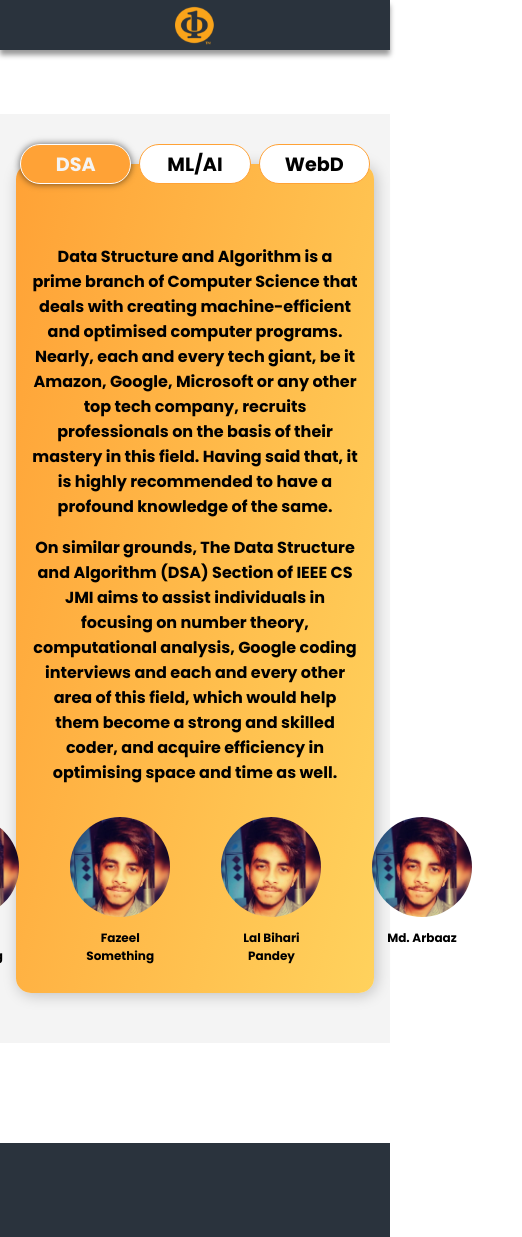
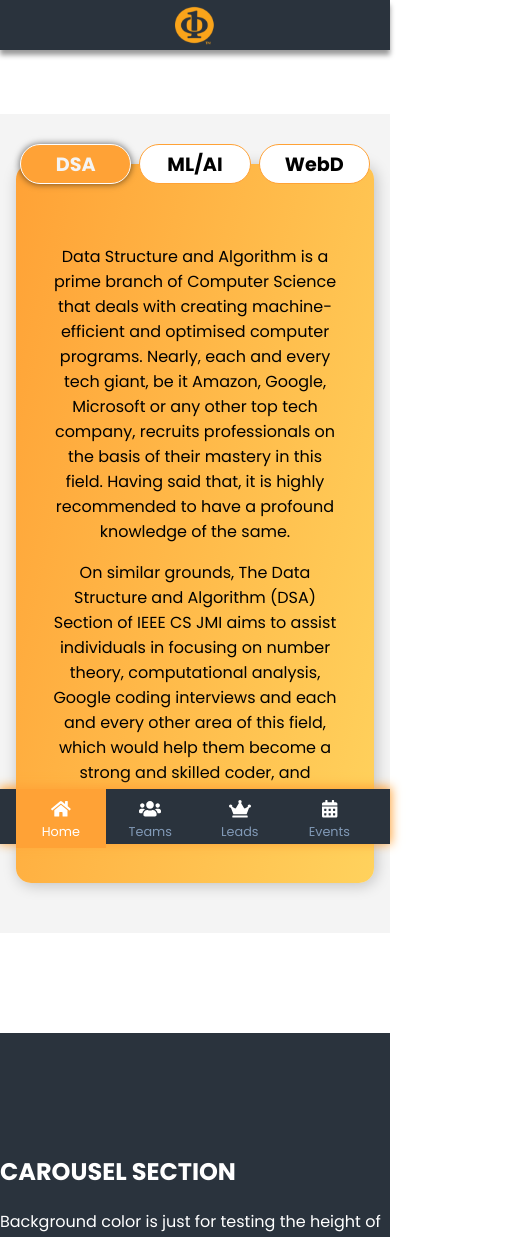
Before and after one commit to IEEE-CS-JMI-Student-Chapter/react-website, a React (Create React App) app: page / in a window 390 px wide. Shown: the top 1237 px of the page, 522 px wide, since content can reach past the window. Built offline with nearby package versions, Linux system fonts and the light colour scheme.

Commit message:
mobile navbar

```diff
--- a/package.json
+++ b/package.json
@@ -3,6 +3,9 @@
   "version": "0.1.0",
   "private": true,
   "dependencies": {
+    "@fortawesome/fontawesome-svg-core": "^1.2.36",
+    "@fortawesome/free-solid-svg-icons": "^5.15.4",
+    "@fortawesome/react-fontawesome": "^0.1.15",
     "@testing-library/jest-dom": "^5.14.1",
     "@testing-library/react": "^11.2.7",
     "@testing-library/user-event": "^12.8.3",
@@ -12,6 +15,7 @@
     "react-router-dom": "^5.3.0",
     "react-scripts": "4.0.3",
     "styled-components": "^5.3.1",
+    "swiper": "^7.0.3",
     "web-vitals": "^1.1.2"
   },
   "scripts": {
--- a/src/App.js
+++ b/src/App.js
@@ -4,10 +4,12 @@
 import Home from "./pages/Home";
 import Events from "./pages/Events";
 import "./styles.css";
+import MobileNav from "./components/NavbarMobile/MobileNav";
 const App = () => {
   return (
     <Router>
       <Navbar />
+      <MobileNav />
       <Switch>
         <Route exact path="/" component={Home} />
         <Route exact path="/events" component={Events} />
--- a/src/components/NavbarMobile/MobileNav.jsx
+++ b/src/components/NavbarMobile/MobileNav.jsx
@@ -1,11 +1,25 @@
-import React from 'react'
+import React from "react";
+import classes from "./NavbarMobile.module.css";
+import { FontAwesomeIcon } from "@fortawesome/react-fontawesome";
+import * as icons from "@fortawesome/free-solid-svg-icons";
+import NavItem from "./NavItem";
+const MobileNav = () => {
+  return (
+    <div className={classes["nav-container"]}>
+      <NavItem to="/" icon={<FontAwesomeIcon icon={icons.faHome} />}>
+        Home
+      </NavItem>
+      <NavItem to="/teams" icon={<FontAwesomeIcon icon={icons.faUsers} />}>
+        Teams
+      </NavItem>
+      <NavItem to="/leads" icon={<FontAwesomeIcon icon={icons.faCrown} />}>
+        Leads
+      </NavItem>
+      <NavItem to="/events" icon={<FontAwesomeIcon icon={icons.faCalendarAlt} />}>
+        Events
+      </NavItem>
+    </div>
+  );
+};
 
-const MobileNav = () => {
-    return (
-        <div>
-
-        </div>
-    )
-}
-
-export default MobileNav
+export default MobileNav;
--- a/src/components/NavbarMobile/NavItem.jsx
+++ b/src/components/NavbarMobile/NavItem.jsx
@@ -1,10 +1,14 @@
 import React from "react";
 import classes from "./NavbarMobile.module.css";
+import { NavLink } from "react-router-dom";
+const NavItem = (props) => {
+  return (
+    <NavLink exact={true} activeClassName={classes.active} to={props.to} className={`${classes["nav-item"]}`}>
+      <span className={classes["nav-icon"]}> {props.icon}</span>
 
-const NavItem = () => {
-  return <div className={classes["nav-container"]}>
-
-  </div>;
+      <span className={classes["nav-title"]}>{props.children}</span>
+    </NavLink>
+  );
 };
 
 export default NavItem;
--- a/src/components/NavbarMobile/NavbarMobile.module.css
+++ b/src/components/NavbarMobile/NavbarMobile.module.css
@@ -5,7 +5,46 @@
   --orange: #ffa236;
 }
 
-.nav-container{
-    height: 50px;
+.nav-container {
+  position: fixed;
+  display: flex;
+  z-index: 1200;
+  bottom: 0;
+  justify-content: space-between;
+  padding: 0 1rem;
+  height: 55px;
+  width: -webkit-fill-available;
   background-color: var(--grey);
+  box-shadow: 0 -1px 10px 1px var(--orange);
 }
+.nav-item {
+  text-decoration: none;
+  display: flex;
+  flex-direction: column;
+  align-items: center;
+  justify-content: center;
+  padding: 2px 7px;
+  height: 100%;
+  width: 100%;
+  color: var(--white);
+  transition: all 0.3s ease-in-out;
+}
+.nav-item .nav-icon{
+  font-size: 1.1rem;
+}
+.nav-item .nav-title {
+  color: #8199b6;
+  font-size: 0.8rem;
+}
+.active {
+  background-color: var(--orange);
+  transition: all 0.3s ease-in-out;
+}
+.nav-item.active .nav-title {
+  color: var(--white);
+}
+@media (min-width: 768px) {
+  .nav-container {
+    display: none;
+  }
+}
--- a/src/components/TeamsSection/TabContent.jsx
+++ b/src/components/TeamsSection/TabContent.jsx
@@ -1,4 +1,6 @@
 import React, { useState } from "react";
+// import { Swiper, SwiperSlide } from 'swiper/react';
+// import 'swiper/css';
 import classes from "./TeamsSection.module.css";
 
 const TabContent = (props) => {
@@ -11,14 +13,18 @@
     <div onLoad={expandDivHandler} className={`${classes["content-container"]} ${content && classes["content-active"]}`}>
       <div className={classes.text}>{props.html}</div>
       <div className={classes["members-container"]}>
-        {props.members.map((member) => {
+
+        {/* {props.members.map((member) => {
           return (
+
             <div key={member.name} className={`${classes.member}  ${member.head && classes["team-head"]}`}>
               <img className={classes["member-image"]} src={member.img} alt={member.name} />
               <p className={classes["member-name"]}>{member.name}</p>
             </div>
+
           );
-        })}
+        })} */}
+
       </div>
     </div>
   );
--- a/src/components/TeamsSection/TabData.jsx
+++ b/src/components/TeamsSection/TabData.jsx
@@ -4,15 +4,26 @@
     title: "DSA",
     html: (
       <div>
-        <p>Data Structure and Algorithm is a prime branch of Computer Science that deals with creating machine-efficient and optimised computer programs. Nearly, each and every tech giant, be it Amazon, Google, Microsoft or any other top tech company, recruits professionals on the basis of their mastery in this field. Having said that, it is highly recommended to have a profound knowledge of the same.</p>
-        <p>On similar grounds, The Data Structure and Algorithm (DSA) Section of IEEE CS JMI aims to assist individuals in focusing on number theory, computational analysis, Google coding interviews and each and every other area of this field, which would help them become a strong and skilled coder, and acquire efficiency in optimising space and time as well.</p>
+        <p>
+          Data Structure and Algorithm is a prime branch of Computer Science that deals with creating machine-efficient and optimised computer programs. Nearly, each and every tech giant, be it Amazon, Google, Microsoft or any other top
+          tech company, recruits professionals on the basis of their mastery in this field. Having said that, it is highly recommended to have a profound knowledge of the same.
+        </p>
+        <p>
+          On similar grounds, The Data Structure and Algorithm (DSA) Section of IEEE CS JMI aims to assist individuals in focusing on number theory, computational analysis, Google coding interviews and each and every other area of this
+          field, which would help them become a strong and skilled coder, and acquire efficiency in optimising space and time as well.
+        </p>
       </div>
     ),
 
     members: [
       {
+        name: "Anzal Husain Abedi",
+        head: true,
+        img: "assets/teamMembers/ABBAS.jpg",
+      },
+      {
         name: "Fardeen Something",
-        role: 1,
+
         img: "assets/teamMembers/ABBAS.jpg",
       },
       {
@@ -39,15 +50,19 @@
       <div>
         <p>"AI is the new electricity. It will transform every industry and create huge economic value."</p>
         <p>- Andrew Ng (Founder & CEO of LandingAI).</p>
-        <p>The AI/ML team at IEEE CS aspires to build a strong community of support for ML enthusiasts, impart accurate knowledge and awareness, and give a hands-on introduction to this field, taking them from having no idea about ML to competing in competitions. These competitions will range from generating the best ML model on datasets to creating end-to-end deployable ML products. </p>
-        <p>The AI/Ml team of IEE CS strives to nurture the students at JMI to become trailblazers in this field, guide them through their troubles,  and help reap economic opportunities.</p>
+        <p>
+          The AI/ML team at IEEE CS aspires to build a strong community of support for ML enthusiasts, impart accurate knowledge and awareness, and give a hands-on introduction to this field, taking them from having no idea about ML to
+          competing in competitions. These competitions will range from generating the best ML model on datasets to creating end-to-end deployable ML products.{" "}
+        </p>
+        <p>The AI/Ml team of IEE CS strives to nurture the students at JMI to become trailblazers in this field, guide them through their troubles, and help reap economic opportunities.</p>
       </div>
     ),
 
     members: [
+
       {
         name: "Mohammed Abbas Ansari",
-        role: 1,
+        head: true,
         img: "assets/teamMembers/ABBAS.jpg",
       },
       {
@@ -73,15 +88,23 @@
     html: (
       <div>
         <p>In the race of getting IT jobs, most of the students solely focus on DS and forget about a crucial part that is projects.</p>
-        <p>We, IEEECS, aim to provide exposure to the aspirants about the world of development and designing where they can get the best knowledge & experience before they really start working. So it is very important to have a grasp over things beforehand.</p>
+        <p>
+          We, IEEECS, aim to provide exposure to the aspirants about the world of development and designing where they can get the best knowledge & experience before they really start working. So it is very important to have a grasp over
+          things beforehand.
+        </p>
         <p>That is why we, as a Web Development team aim to give aspirants the right kind of exposure, learning environment with on point industry requirements to get started and show the world their real calibre.</p>
       </div>
     ),
 
     members: [
       {
+        name: "Husain Shahid Rao",
+        head: true,
+        img: "assets/teamMembers/TAHIR.jpg",
+      },
+      {
         name: "Tahir Reyaz",
-        role: 1,
+
         img: "assets/teamMembers/TAHIR.jpg",
       },
       {
--- a/src/components/TeamsSection/TeamsSection.module.css
+++ b/src/components/TeamsSection/TeamsSection.module.css
@@ -72,46 +72,62 @@
 
 .content-container .text {
   text-align: center;
-  font-weight: bold;
   max-width: 75ch;
+  padding: 0 1rem;
 }
 
 .content-container .members-container {
-
   min-width: 65ch;
   display: flex;
   flex-direction: row;
 
   justify-content: space-evenly;
+  align-items: flex-start;
 
   margin-top: 5%;
 }
 .members-container .member {
+
   display: flex;
   flex-direction: column;
- justify-self: center;
+  justify-self: center;
   align-items: center;
+  height: 100%;
 }
-.member img{
+.member img {
   border-radius: 100%;
+  transition: all 0.3s ease-in-out;
 }
+
+
 
 .members-container {
   width: 60%;
   justify-content: space-evenly;
+  align-items: center;
 }
 
 .member-image {
   width: 100px;
-  height: auto;
+  height: 100px;
   border-radius: 100%;
 }
 
 .member-name {
   text-align: center;
-  font-weight: bold;
   font-size: 0.75rem;
   max-width: 13ch;
+}
+
+.team-head img {
+cursor: pointer;
+  border-radius: 50%;
+}
+.team-head img:hover{
+  transform: scale(1.1);
+}
+.team-head .member-name {
+  font-weight: bold;
 }
 
 @media screen and (max-width: 768px) {
```
Also changed, not shown: 1 other file (tests, documents, lock files or other folders). Lines whose indentation alone changed are shown as unchanged.
